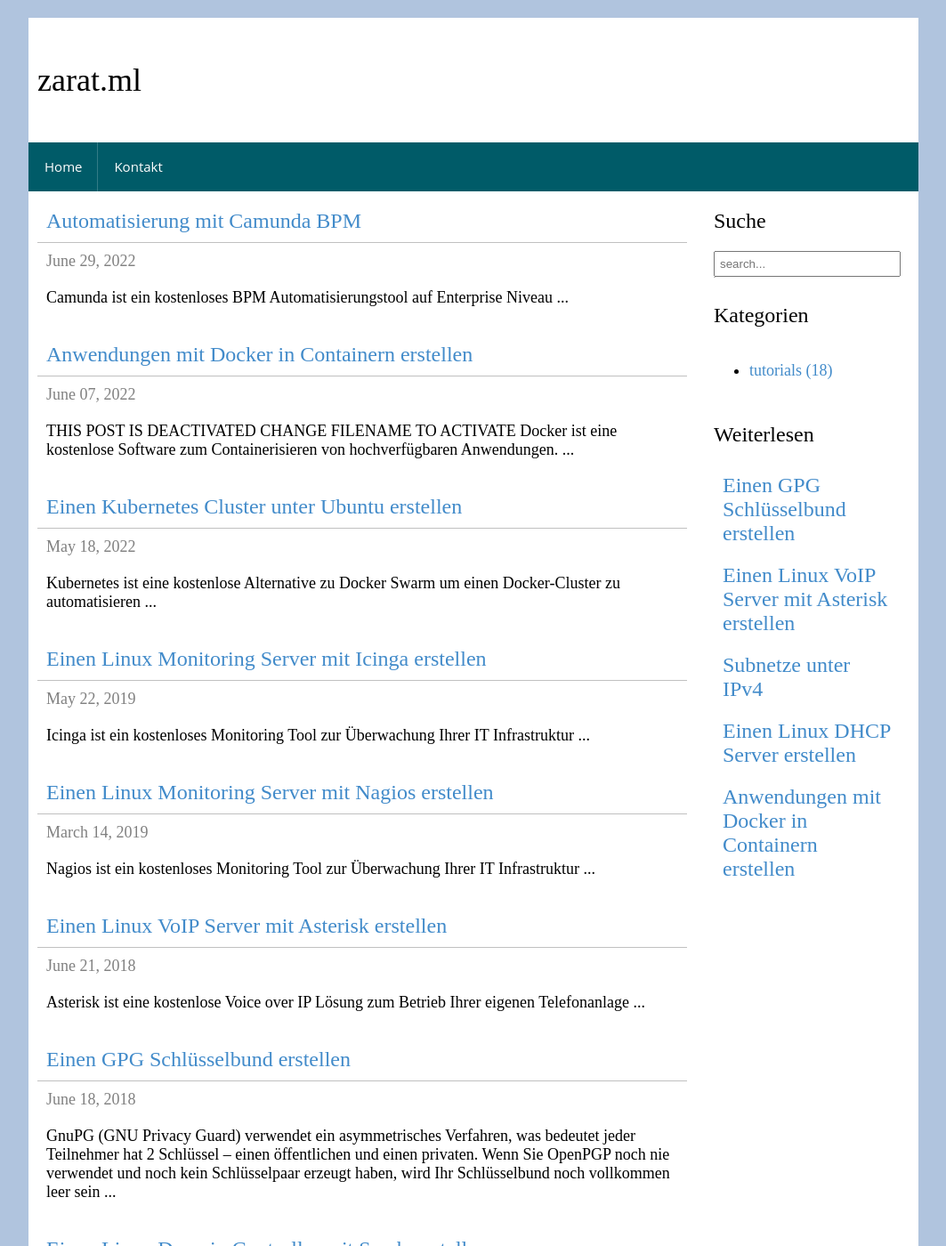
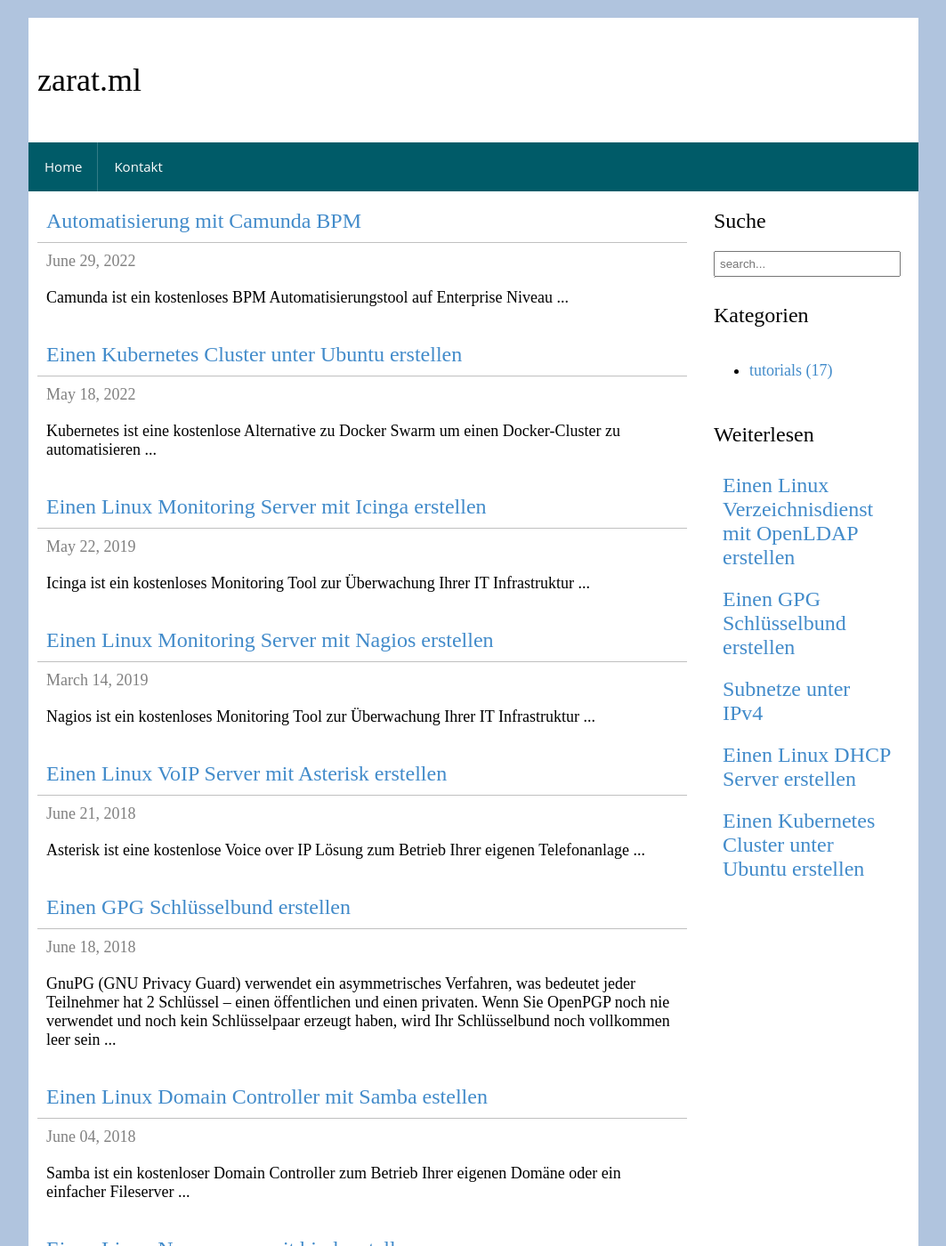
Before and after one commit to zarat/zarat.github.io, a Jekyll site: the page built from index.html, in a window 1280 px wide and 1400 px high. Shown: the whole window at 89% size, without its empty margins (108-1171 px from the left). Built offline with Jekyll 4.4.1, drawn with Linux system fonts in a browser that asks for light colours; the list of posts is cut into pages by our own code; some of the changed text lies outside the part shown.

Commit message:
Update and rename 2022-06-07-docker.txt to 2022-06-07-docker.markdown

```diff
--- a/_posts/2022-06-07-docker.txt
+++ b/_posts/2022-06-07-docker.markdown
@@ -5,9 +5,8 @@
 categories: tutorials
 tags: cloud
 permalink: /post/docker-container
+published: false
 ---
-
-THIS POST IS DEACTIVATED CHANGE FILENAME TO ACTIVATE
 
 Docker ist eine kostenlose Software zum Containerisieren von hochverfügbaren Anwendungen.
 
```
